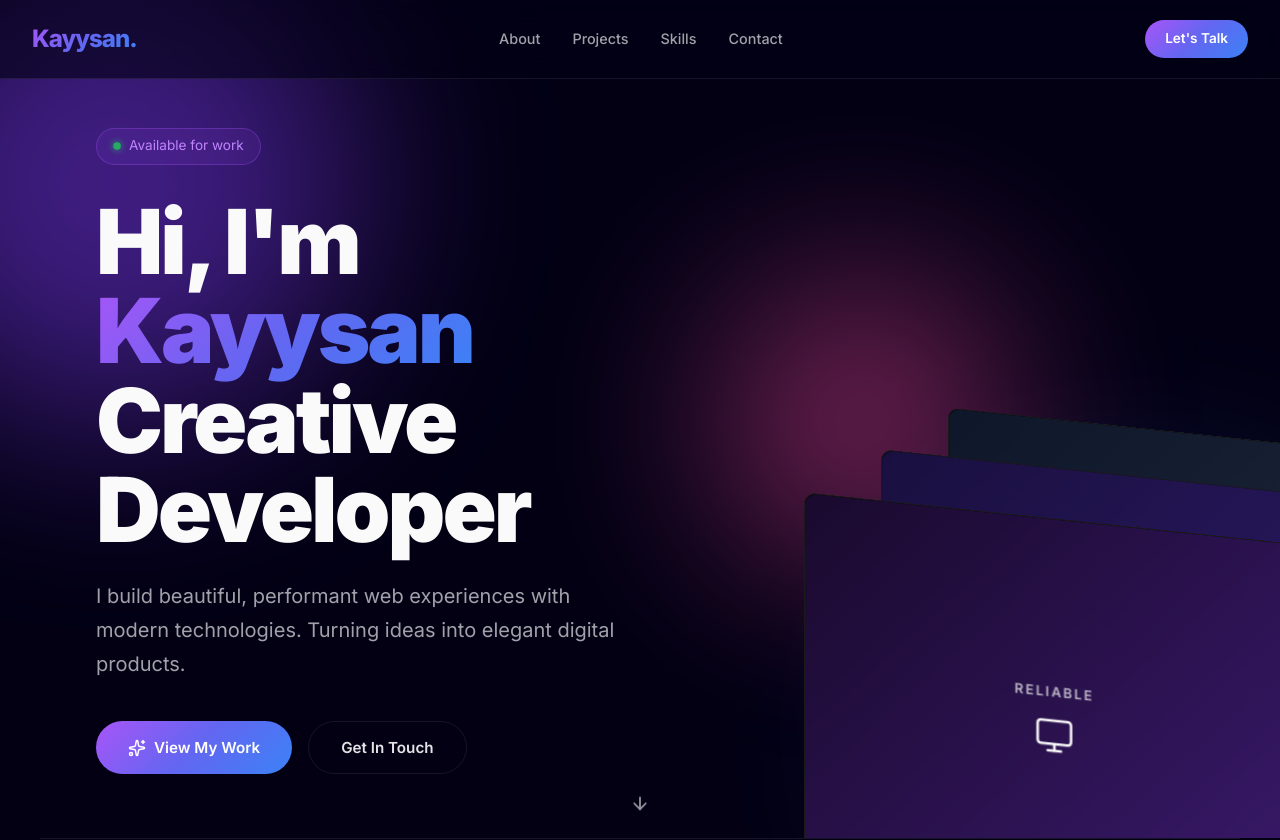
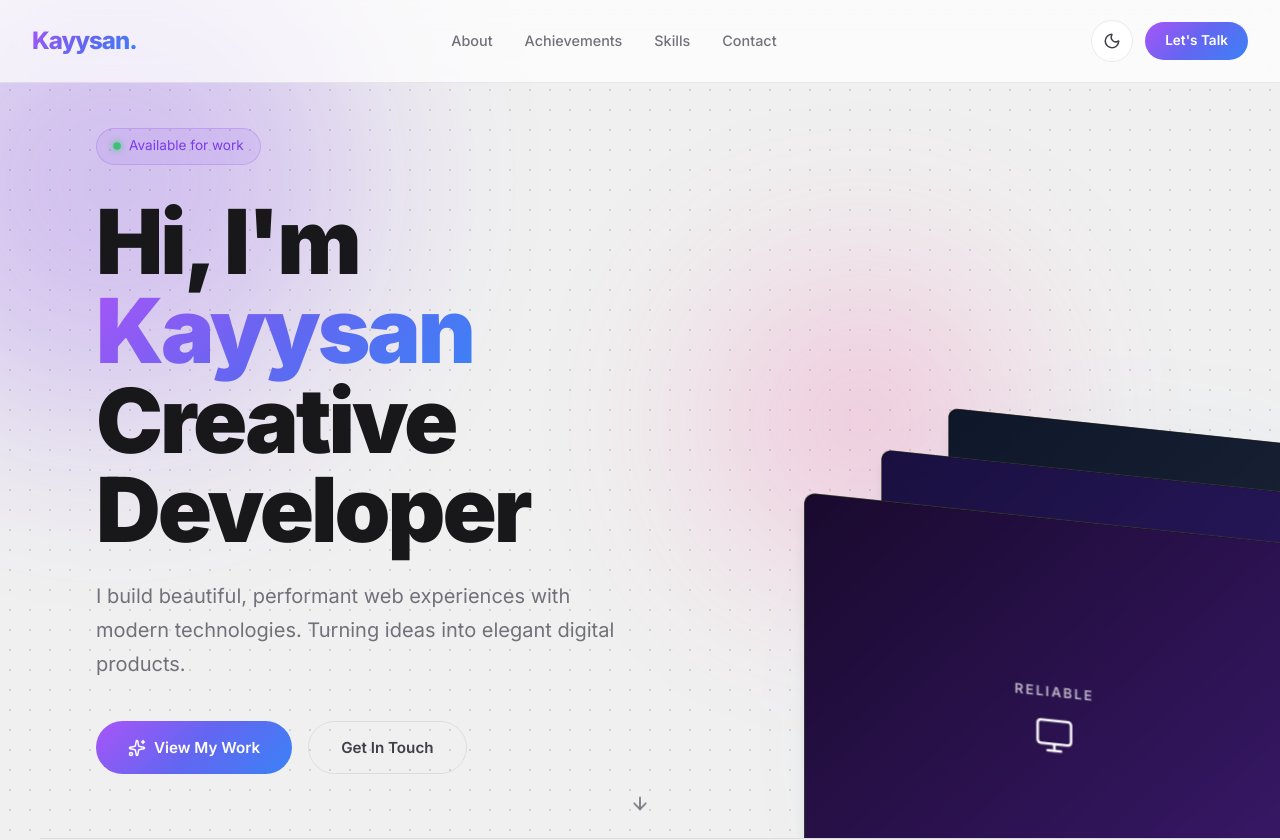
Before and after one commit to kayy-eci/PersonalPortofolio, a React (Vite) app: page / in a window 1280 px wide. Shown: the top 840 px of the page. Built offline with nearby package versions, Linux system fonts and the light colour scheme.

Commit message:
LightTheme

```diff
--- a/src/App.css
+++ b/src/App.css
@@ -4,9 +4,9 @@
   padding: 1.25rem 2rem;
   display: flex; align-items: center; justify-content: space-between;
   backdrop-filter: blur(12px);
-  background: rgba(3,0,20,0.6);
+  background: var(--nav-bg);
   border-bottom: 1px solid var(--border-color);
-  transition: padding 0.3s;
+  transition: padding 0.3s, background 0.4s;
 }
 .nav.scrolled { padding: 0.75rem 2rem; }
 .nav-logo {
@@ -27,6 +27,23 @@
   transition: transform 0.3s, box-shadow 0.3s;
 }
 .nav-cta:hover { transform: translateY(-2px); box-shadow: 0 8px 30px rgba(168,85,247,0.4); }
+
+/* Theme toggle */
+.theme-toggle {
+  width: 42px; height: 42px; border-radius: 50%;
+  background: var(--bg-card); border: 1px solid var(--border-color);
+  display: flex; align-items: center; justify-content: center;
+  cursor: pointer; color: var(--text-primary);
+  transition: border-color 0.3s, transform 0.3s, background 0.3s;
+  flex-shrink: 0;
+}
+.theme-toggle:hover {
+  border-color: var(--accent); transform: scale(1.1);
+  color: var(--accent);
+}
+.nav-right {
+  display: flex; align-items: center; gap: 0.75rem;
+}
 
 /* ─── HERO ─── */
 .hero {
@@ -70,7 +87,7 @@
 .card-gradient-3 .card-inner { background: linear-gradient(135deg, #1a0a2e 0%, #3b1a6e 100%); }
 .hero-blob {
   position: absolute; border-radius: 50%;
-  filter: blur(100px); opacity: 0.5;
+  filter: blur(100px); opacity: var(--blob-opacity, 0.25);
   animation: blob-float 8s ease-in-out infinite alternate;
   pointer-events: none;
 }
@@ -88,8 +105,8 @@
 .hero-badge {
   display: inline-flex; align-items: center; gap: 0.5rem;
   padding: 0.4rem 1rem; border-radius: 9999px;
-  background: rgba(168,85,247,0.1); border: 1px solid rgba(168,85,247,0.3);
-  font-size: 0.85rem; color: var(--accent-light); margin-bottom: 2rem;
+  background: rgba(124,58,237,0.08); border: 1px solid rgba(124,58,237,0.2);
+  font-size: 0.85rem; color: var(--accent); margin-bottom: 2rem;
   animation: fade-in 0.8s ease-out both;
 }
 .hero-badge .dot {
@@ -138,7 +155,7 @@
   border: 1px solid var(--border-color); cursor: pointer;
   transition: transform 0.3s, border-color 0.3s, background 0.3s; text-decoration: none;
 }
-.btn-secondary:hover { transform: translateY(-3px); border-color: var(--accent); background: rgba(168,85,247,0.05); color: var(--text-heading); }
+.btn-secondary:hover { transform: translateY(-3px); border-color: var(--accent); background: rgba(124,58,237,0.05); color: var(--text-heading); }
 
 .hero-scroll {
   position: absolute; bottom: 2rem; left: 50%; transform: translateX(-50%);
@@ -186,6 +203,7 @@
   width: 100%; aspect-ratio: 4/5; object-fit: cover;
   border-radius: 1.5rem; border: 1px solid var(--border-color);
   background: var(--bg-card);
+  box-shadow: var(--shadow-card);
   display: flex; align-items: center; justify-content: center;
   overflow: hidden;
 }
@@ -201,6 +219,7 @@
 .stat {
   padding: 1.25rem; border-radius: 1rem;
   background: var(--bg-card); border: 1px solid var(--border-color);
+  box-shadow: var(--shadow-card);
   text-align: center;
 }
 .stat-number {
@@ -219,11 +238,12 @@
 .achievement-card {
   border-radius: 1.25rem; overflow: hidden;
   background: var(--bg-card); border: 1px solid var(--border-color);
+  box-shadow: var(--shadow-card);
   transition: transform 0.4s, box-shadow 0.4s;
 }
 .achievement-card:hover {
   transform: translateY(-8px);
-  box-shadow: var(--glow-purple);
+  box-shadow: var(--shadow-card-hover);
 }
 .achievement-thumb {
   position: relative; width: 100%; aspect-ratio: 16/10;
@@ -253,15 +273,15 @@
 .achievement-tag {
   padding: 0.2rem 0.7rem; border-radius: 9999px;
   font-size: 0.72rem; font-weight: 600; letter-spacing: 0.5px;
-  background: rgba(168,85,247,0.12); color: var(--accent-light);
-  border: 1px solid rgba(168,85,247,0.2);
+  background: rgba(124,58,237,0.08); color: var(--accent);
+  border: 1px solid rgba(124,58,237,0.15);
 }
 .achievement-title {
   font-size: 1.1rem; font-weight: 700; margin: 0 0 0.4rem;
   letter-spacing: -0.5px; line-height: 1.3;
 }
 .achievement-issuer {
-  font-size: 0.8rem; color: var(--accent-light);
+  font-size: 0.8rem; color: var(--accent);
   margin: 0 0 0.6rem; font-weight: 500;
 }
 .achievement-desc {
@@ -306,6 +326,7 @@
   display: inline-flex; align-items: center; gap: 0.6rem;
   padding: 0.75rem 1.5rem; border-radius: 9999px;
   background: var(--bg-card); border: 1px solid var(--border-color);
+  box-shadow: var(--shadow-card);
   font-size: 0.9rem; font-weight: 500; color: var(--text-primary);
   white-space: nowrap; flex-shrink: 0;
   transition: border-color 0.3s, transform 0.3s;
@@ -333,9 +354,9 @@
 }
 .contact-link-icon {
   width: 44px; height: 44px; border-radius: 0.75rem;
-  background: rgba(168,85,247,0.12); display: flex;
+  background: rgba(124,58,237,0.08); display: flex;
   align-items: center; justify-content: center; flex-shrink: 0;
-  color: var(--accent-light);
+  color: var(--accent);
 }
 .contact-link-text .label { font-size: 0.75rem; color: var(--text-secondary); }
 .contact-link-text .value { font-weight: 600; }
@@ -362,7 +383,7 @@
   transition: transform 0.3s, box-shadow 0.3s;
   align-self: flex-start;
 }
-.form-submit:hover { transform: translateY(-2px); box-shadow: 0 12px 40px rgba(168,85,247,0.4); }
+.form-submit:hover { transform: translateY(-2px); box-shadow: 0 12px 40px rgba(124,58,237,0.3); }
 
 /* ─── FOOTER ─── */
 .footer {
@@ -380,7 +401,7 @@
   color: var(--text-secondary); text-decoration: none;
   transition: border-color 0.3s, color 0.3s, transform 0.3s;
 }
-.footer-social:hover { border-color: var(--accent); color: var(--accent-light); transform: translateY(-3px); }
+.footer-social:hover { border-color: var(--accent); color: var(--accent); transform: translateY(-3px); }
 .footer-text { font-size: 0.85rem; color: var(--text-secondary); }
 
 /* ─── DIVIDER ─── */
--- a/src/components/About.tsx
+++ b/src/components/About.tsx
@@ -79,11 +79,11 @@ const About = () => {
                     width: 40,
                     height: 40,
                     borderRadius: '0.6rem',
-                    background: 'rgba(168,85,247,0.12)',
+                    background: 'rgba(124,58,237,0.08)',
                     display: 'flex',
                     alignItems: 'center',
                     justifyContent: 'center',
-                    color: 'var(--accent-light)',
+                    color: 'var(--accent)',
                     flexShrink: 0,
                   }}
                 >
--- a/src/components/CardSwap.tsx
+++ b/src/components/CardSwap.tsx
@@ -19,7 +19,7 @@ export const Card = forwardRef<HTMLDivElement, CardProps>(
     <div
       ref={ref}
       {...rest}
-      className={`absolute top-1/2 left-1/2 rounded-xl border border-white/10 bg-black [transform-style:preserve-3d] [will-change:transform] [backface-visibility:hidden] ${customClass ?? ''} ${rest.className ?? ''}`.trim()}
+      className={`absolute top-1/2 left-1/2 rounded-xl border border-white/20 bg-black shadow-lg [transform-style:preserve-3d] [will-change:transform] [backface-visibility:hidden] ${customClass ?? ''} ${rest.className ?? ''}`.trim()}
     />
   )
 );
--- a/src/components/Navbar.tsx
+++ b/src/components/Navbar.tsx
@@ -1,9 +1,10 @@
 import { useState, useEffect } from 'react';
-import { Menu, X } from 'lucide-react';
+import { Menu, X, Sun, Moon } from 'lucide-react';
+import { useTheme } from '../hooks/useTheme';
 
 const navLinks = [
   { label: 'About', href: '#about' },
-  { label: 'Projects', href: '#projects' },
+  { label: 'Achievements', href: '#projects' },
   { label: 'Skills', href: '#skills' },
   { label: 'Contact', href: '#contact' },
 ];
@@ -11,6 +12,7 @@ const navLinks = [
 const Navbar = () => {
   const [scrolled, setScrolled] = useState(false);
   const [mobileOpen, setMobileOpen] = useState(false);
+  const { theme, toggleTheme } = useTheme();
 
   useEffect(() => {
     const onScroll = () => setScrolled(window.scrollY > 40);
@@ -30,7 +32,16 @@ const Navbar = () => {
         ))}
       </ul>
 
-      <a href="#contact" className="nav-cta">Let's Talk</a>
+      <div className="nav-right">
+        <button
+          className="theme-toggle"
+          onClick={toggleTheme}
+          aria-label={theme === 'light' ? 'Switch to dark mode' : 'Switch to light mode'}
+        >
+          {theme === 'light' ? <Moon size={18} /> : <Sun size={18} />}
+        </button>
+        <a href="#contact" className="nav-cta">Let's Talk</a>
+      </div>
 
       {/* Mobile toggle */}
       <button
--- /dev/null
+++ b/src/hooks/useTheme.ts
@@ -0,0 +1,32 @@
+import { useState, useEffect, useCallback } from 'react';
+
+type Theme = 'light' | 'dark';
+
+const STORAGE_KEY = 'portfolio-theme';
+
+function getInitialTheme(): Theme {
+  if (typeof window === 'undefined') return 'light';
+  const stored = localStorage.getItem(STORAGE_KEY);
+  if (stored === 'dark' || stored === 'light') return stored;
+  return 'light';
+}
+
+export function useTheme() {
+  const [theme, setTheme] = useState<Theme>(getInitialTheme);
+
+  useEffect(() => {
+    document.documentElement.setAttribute('data-theme', theme);
+    localStorage.setItem(STORAGE_KEY, theme);
+  }, [theme]);
+
+  // Set initial attribute on mount
+  useEffect(() => {
+    document.documentElement.setAttribute('data-theme', getInitialTheme());
+  }, []);
+
+  const toggleTheme = useCallback(() => {
+    setTheme((prev) => (prev === 'light' ? 'dark' : 'light'));
+  }, []);
+
+  return { theme, toggleTheme };
+}
--- a/src/index.css
+++ b/src/index.css
@@ -1,21 +1,27 @@
 @import "tailwindcss";
 
+/* ─── LIGHT MODE (default) ─── */
 :root {
-  --bg-primary: #030014;
-  --bg-secondary: #0a0a1a;
-  --bg-card: #111127;
-  --bg-card-hover: #1a1a3e;
-  --text-primary: #e4e4e7;
-  --text-secondary: #a1a1aa;
-  --text-heading: #fafafa;
-  --accent: #a855f7;
-  --accent-light: #c084fc;
-  --accent-dark: #7c3aed;
+  --bg-primary: #f0f0f0;
+  --bg-secondary: #e8e8e8;
+  --bg-card: #ffffff;
+  --bg-card-hover: #fafafa;
+  --text-primary: #3f3f46;
+  --text-secondary: #71717a;
+  --text-heading: #18181b;
+  --accent: #7c3aed;
+  --accent-light: #8b5cf6;
+  --accent-dark: #6d28d9;
   --gradient-1: linear-gradient(135deg, #a855f7 0%, #6366f1 50%, #3b82f6 100%);
   --gradient-2: linear-gradient(135deg, #ec4899 0%, #a855f7 100%);
   --gradient-3: linear-gradient(135deg, #6366f1 0%, #06b6d4 100%);
-  --border-color: rgba(161, 161, 170, 0.12);
-  --glow-purple: 0 0 40px rgba(168, 85, 247, 0.15);
+  --border-color: rgba(0, 0, 0, 0.08);
+  --glow-purple: 0 0 40px rgba(124, 58, 237, 0.1);
+  --nav-bg: rgba(255, 255, 255, 0.7);
+  --dot-color: rgba(0, 0, 0, 0.12);
+  --shadow-card: 0 1px 3px rgba(0, 0, 0, 0.06);
+  --shadow-card-hover: 0 20px 60px rgba(124, 58, 237, 0.12);
+  --blob-opacity: 0.25;
 
   font-family: 'Inter', system-ui, -apple-system, sans-serif;
   font-size: 16px;
@@ -29,6 +35,27 @@
   scroll-behavior: smooth;
 }
 
+/* ─── DARK MODE ─── */
+[data-theme="dark"] {
+  --bg-primary: #030014;
+  --bg-secondary: #0a0a1a;
+  --bg-card: #111127;
+  --bg-card-hover: #1a1a3e;
+  --text-primary: #e4e4e7;
+  --text-secondary: #a1a1aa;
+  --text-heading: #fafafa;
+  --accent: #a855f7;
+  --accent-light: #c084fc;
+  --accent-dark: #7c3aed;
+  --border-color: rgba(161, 161, 170, 0.12);
+  --glow-purple: 0 0 40px rgba(168, 85, 247, 0.15);
+  --nav-bg: rgba(3, 0, 20, 0.6);
+  --dot-color: rgba(255, 255, 255, 0.06);
+  --shadow-card: none;
+  --shadow-card-hover: 0 0 40px rgba(168, 85, 247, 0.15);
+  --blob-opacity: 0.4;
+}
+
 * {
   box-sizing: border-box;
 }
@@ -36,6 +63,10 @@
 body {
   margin: 0;
   overflow-x: hidden;
+  background-color: var(--bg-primary);
+  background-image: radial-gradient(circle, var(--dot-color) 1px, transparent 1px);
+  background-size: 20px 20px;
+  transition: background-color 0.4s, color 0.4s;
 }
 
 #root {
@@ -54,18 +85,18 @@ h1, h2, h3, h4, h5, h6 {
 }
 
 a {
-  color: var(--accent-light);
+  color: var(--accent);
   text-decoration: none;
   transition: color 0.3s ease;
 }
 
 a:hover {
-  color: var(--accent);
+  color: var(--accent-dark);
 }
 
 ::selection {
-  background: rgba(168, 85, 247, 0.3);
-  color: #fff;
+  background: rgba(124, 58, 237, 0.2);
+  color: var(--text-heading);
 }
 
 ::-webkit-scrollbar {
@@ -77,8 +108,12 @@ a:hover {
 }
 
 ::-webkit-scrollbar-thumb {
+  background: #c4b5fd;
+  border-radius: 4px;
+}
+
+[data-theme="dark"] ::-webkit-scrollbar-thumb {
   background: var(--accent-dark);
-  border-radius: 4px;
 }
 
 ::-webkit-scrollbar-thumb:hover {
```
